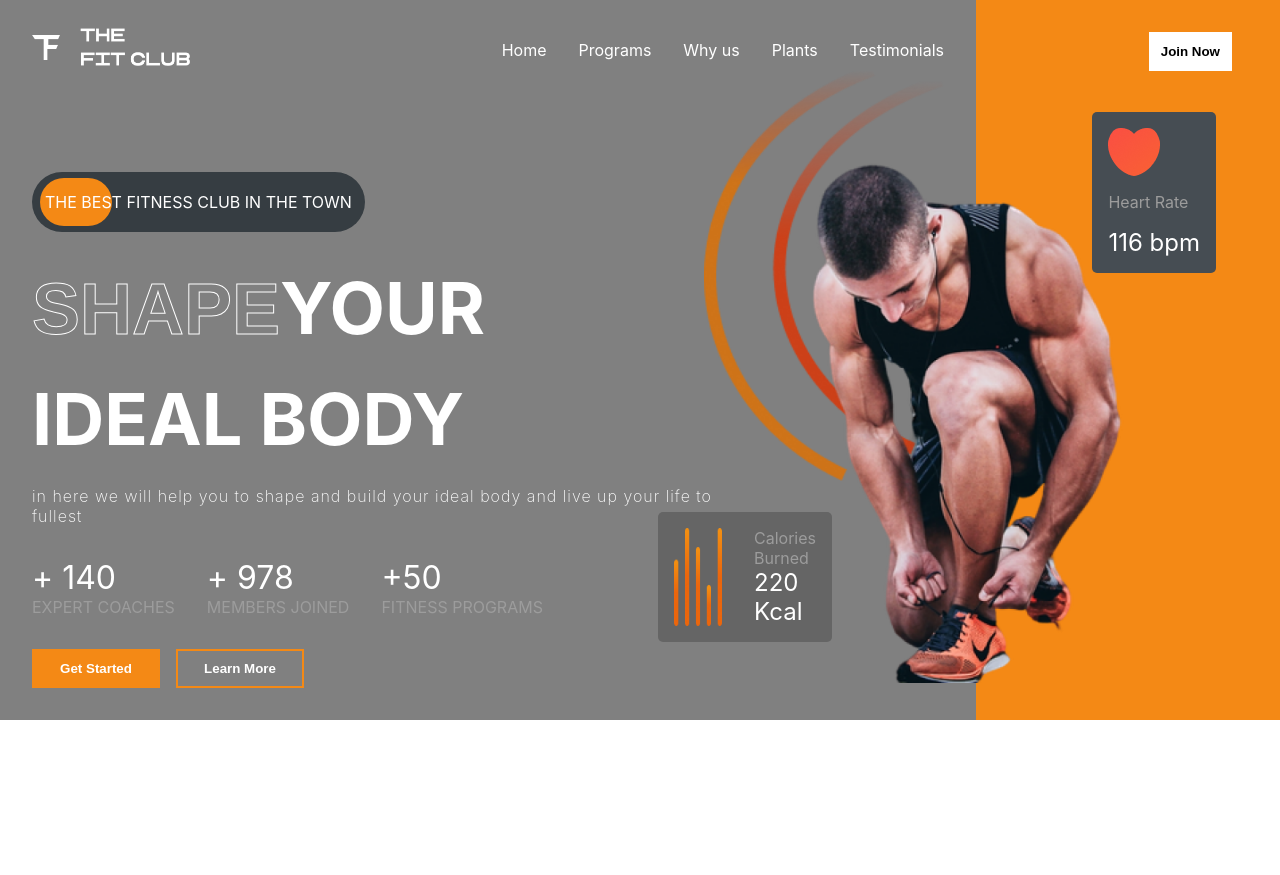
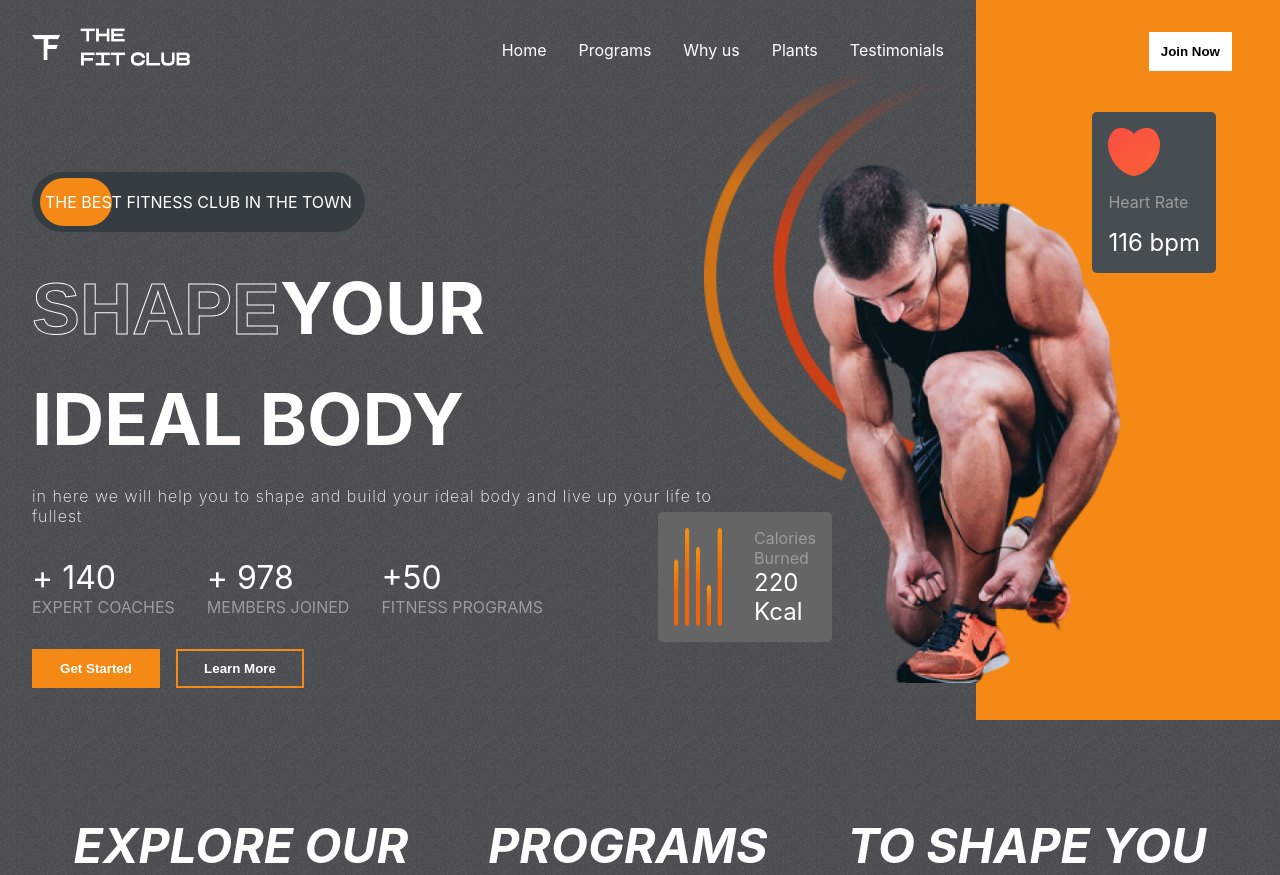
Before and after one commit to AlaaSassii/fitnessWeb, a React (Vite) app: page / in a window 1280 px wide. Before the commit the page ends 800 px from the top, so only its background shows below. Built offline with nearby package versions, Linux system fonts and the light colour scheme.

Commit message:
add new things

```diff
--- a/src/App.jsx
+++ b/src/App.jsx
@@ -1,10 +1,12 @@
 import React from "react";
 import Hero from "./components/Hero/Hero";
+import Programs from "./components/Programs/Programs";
 
 const App = () => {
   return (
-    <div style={{ background: "gray" }}>
+    <div className='App'>
       <Hero />
+      <Programs />
     </div>
   );
 };
--- a/src/components/Programs/Programs.css
+++ b/src/components/Programs/Programs.css
@@ -0,0 +1,16 @@
+.Programs {
+  display: flex;
+  flex-direction: column;
+  gap: 2rem;
+  padding: 0 2rem;
+}
+.programs-header {
+  display: flex;
+  gap: 5rem;
+  font-weight: bold;
+  font-size: 3rem;
+  justify-content: center;
+  color: white;
+  text-transform: uppercase;
+  font-style: italic;
+}
--- a/src/components/Programs/Programs.jsx
+++ b/src/components/Programs/Programs.jsx
@@ -1,7 +1,15 @@
 import React from "react";
 import "./programs.css";
 const Programs = () => {
-  return <div>Programs</div>;
+  return (
+    <div className='Programs' id='programs'>
+      <div className='programs-header'>
+        <span>Explore our</span>
+        <span>Programs</span>
+        <span>to shape you</span>
+      </div>
+    </div>
+  );
 };
 
 export default Programs;
```
